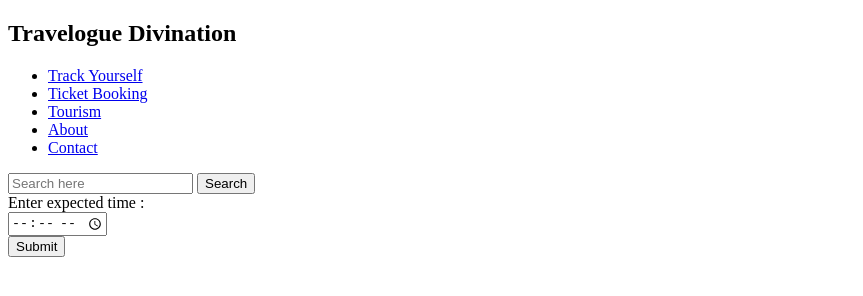
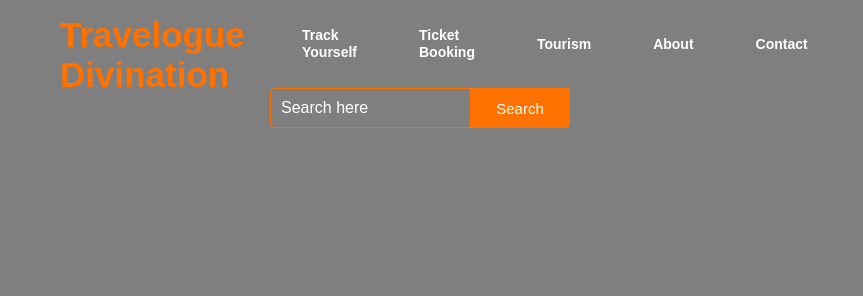
Before and after one commit to abasith99/2022_IBM_Code_Challenge_TravelMate, a plain HTML site: page Prediction_UI.html in a window 1280 px wide. Shown: the whole page, without its empty margins (0-863 px from the left). Drawn offline with Linux system fonts and the light colour scheme; files that its build step writes are made by us from their sources.

Commit message:
Update Prediction_UI.html

```diff
--- a/Prediction_UI.html
+++ b/Prediction_UI.html
@@ -2,7 +2,7 @@
 <html lang="en">
 <head>
     <title>Travelogue divination</title>
-    <link rel="stylesheet" href="style1.css">
+    <link rel="stylesheet" href="../static/css/style.css">
 </head>
 <body>
 
@@ -22,26 +22,12 @@
                 </ul>
             </div>
 
+        </div>
+        <form class="form-horizontal" action="/submit" method="post">
+
             <div class="search">
-                <input class="srch" type="search" name="" placeholder="Search here">
+                <input class="srch" type="search" name="time" placeholder="Search here">
                 <a href="#"> <button class="btn">Search</button></a>
-            </div>
-
-        </div>
-        <form class="form-horizontal" action="/submit" method="post" enctype="multipart/form-data">
-
-            <div class="form-group">
-                <label class="control-label col-sm-2" for="pwd1">Enter expected time :</label><br>
-                <div class="col-sm-12">
-                    <input type="time" class="form-control" name="" required
-                        id="pwd1">
-                </div>
-            </div>
-
-            <div class="form-group">
-                <div class="button" id="button1">
-                    <button type="submit" class="btn btn-success">Submit</button>
-                </div>
             </div>
 
         </form>
```
